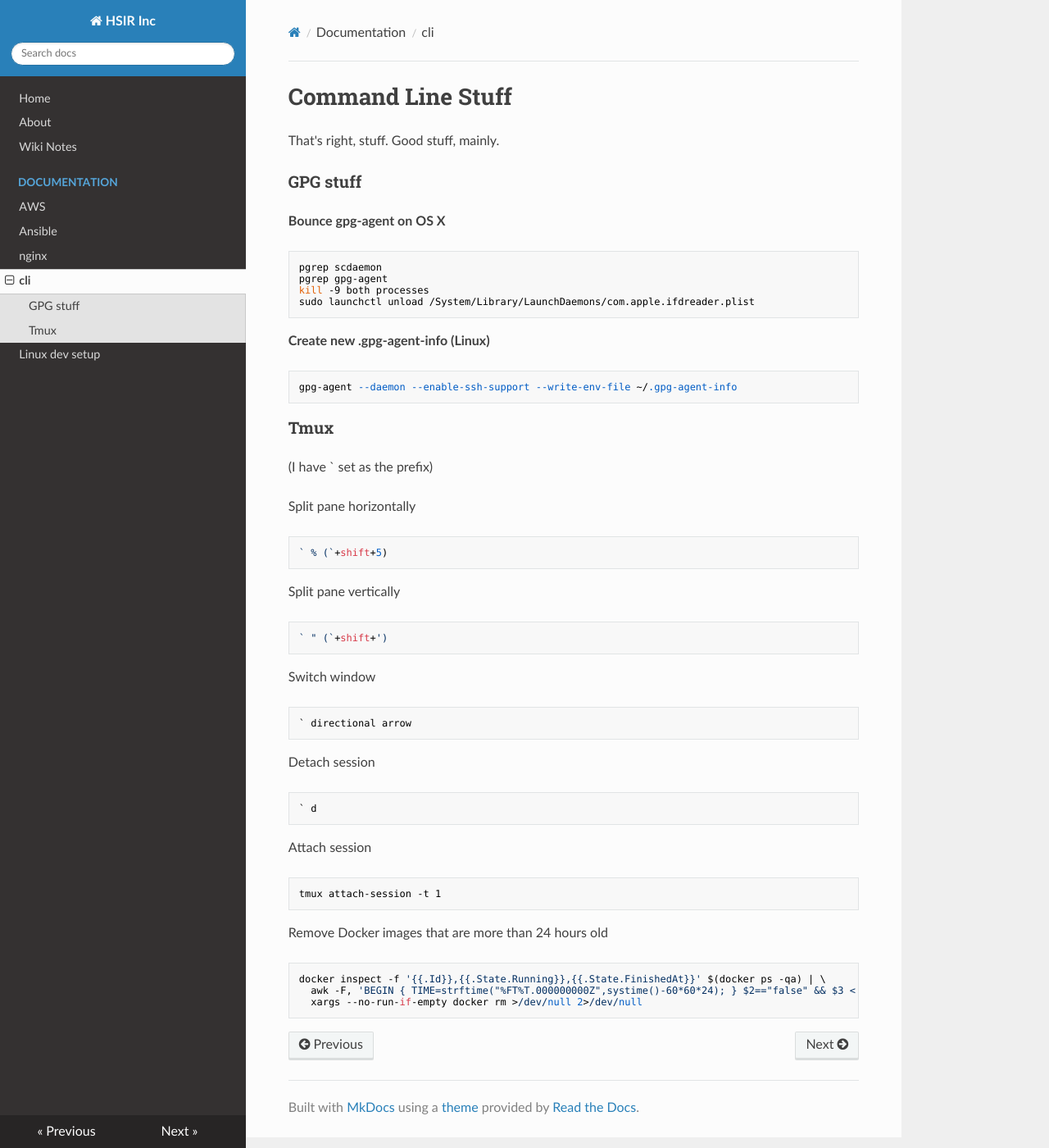
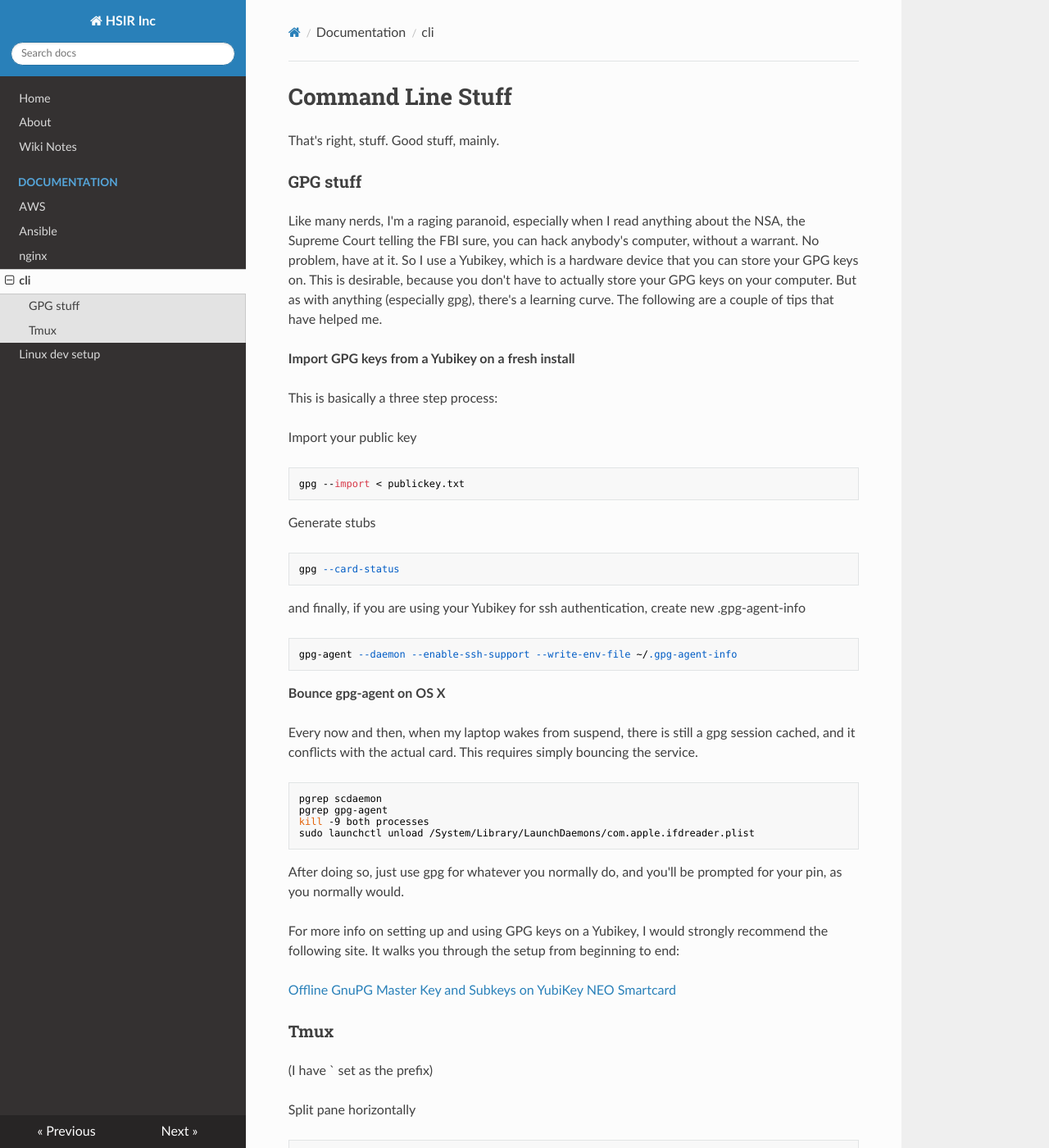
Before and after one commit to simplycycling/mk-docs, an MkDocs documentation site: the page built from docs/documentation/cli.md, in a window 1280 px wide and 1400 px high. Shown: the whole window at 82% size. Built offline with MkDocs 1.6.1, drawn with Linux system fonts in a browser that asks for light colours; nearby versions of some CDN libraries; old or Windows-style settings are respelled for this version of MkDocs.

Commit message:
Added some tips for working with a Yubikey

```diff
--- a/docs/documentation/cli.md
+++ b/docs/documentation/cli.md
@@ -4,16 +4,50 @@ That's right, stuff. Good stuff, mainly.
 
 ### GPG stuff
 
+Like many nerds, I'm a raging paranoid, especially when I read anything
+about the NSA, the Supreme Court telling the FBI sure, you can hack anybody's
+computer, without a warrant. No problem, have at it. So I use a Yubikey,
+which is a hardware device that you can store your GPG keys on. This is
+desirable, because you don't have to actually store your GPG keys on your
+computer. But as with anything (especially gpg), there's a learning curve.
+The following are a couple of tips that have helped me.
+
+**Import GPG keys from a Yubikey on a fresh install**
+
+This is basically a three step process:
+
+Import your public key
+
+    gpg --import < publickey.txt
+
+Generate stubs
+
+    gpg --card-status
+
+and finally, if you are using your Yubikey for ssh authentication, create
+new .gpg-agent-info
+
+    gpg-agent --daemon --enable-ssh-support --write-env-file ~/.gpg-agent-info
+
 **Bounce gpg-agent on OS X**
+
+Every now and then, when my laptop wakes from suspend, there is still a
+gpg session cached, and it conflicts with the actual card. This requires
+simply bouncing the service.
 
     pgrep scdaemon
     pgrep gpg-agent
     kill -9 both processes
     sudo launchctl unload /System/Library/LaunchDaemons/com.apple.ifdreader.plist
 
-**Create new .gpg-agent-info (Linux)**
+After doing so, just use gpg for whatever you normally do, and you'll be
+prompted for your pin, as you normally would.
 
-    gpg-agent --daemon --enable-ssh-support --write-env-file ~/.gpg-agent-info
+For more info on setting up and using GPG keys on a Yubikey, I would
+strongly recommend the following site. It walks you through the setup from
+beginning to end:
+
+[Offline GnuPG Master Key and Subkeys on YubiKey NEO Smartcard](https://blog.josefsson.org/2014/06/23/offline-gnupg-master-key-and-subkeys-on-yubikey-neo-smartcard/)
 
 ### Tmux
 
```
